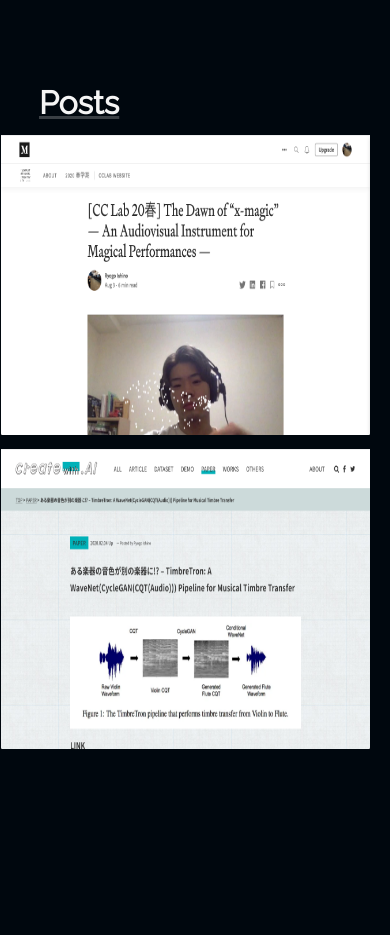
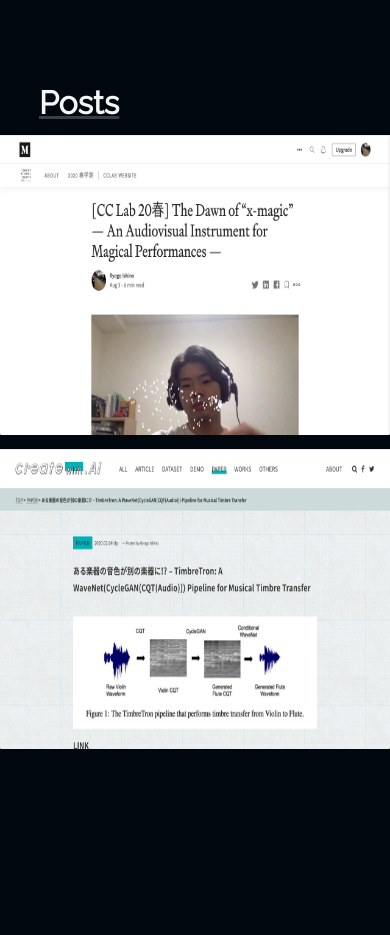
Before and after one commit to ryorod/ryogoishino, a Vue app: page / in a window 390 px wide. Shown: the part 4960-5895 px from the top of the page. Built offline with nearby package versions, Linux system fonts and the light colour scheme; what vue-smoothscroll, vue-typer would draw is missing.

Commit message:
little update

```diff
--- a/src/components/Post.vue
+++ b/src/components/Post.vue
@@ -29,15 +29,14 @@
 
 @media screen and (max-width: 768px){
     .post{
-        padding-left: 1px;
-        padding-right: 1px;
+        padding-left: 0;
         display: block;
     }
 
     .my-posts{
         margin-right: 10px;
         margin-bottom: 10px;
-        width: 95%;
+        width: 100vw;
     }
 
 }
--- a/src/components/Work.vue
+++ b/src/components/Work.vue
@@ -36,15 +36,14 @@
 
 @media screen and (max-width: 768px){
   .works{
-      padding-left: 1%;
-      padding-right: 1%;
+      padding-left: 0;
       display: block;
   }
 
   .works-img{
       margin-right: 10px;
       margin-bottom: 10px;
-      width: 95%;
+      width: 100vw;
   }
 
 }
```
